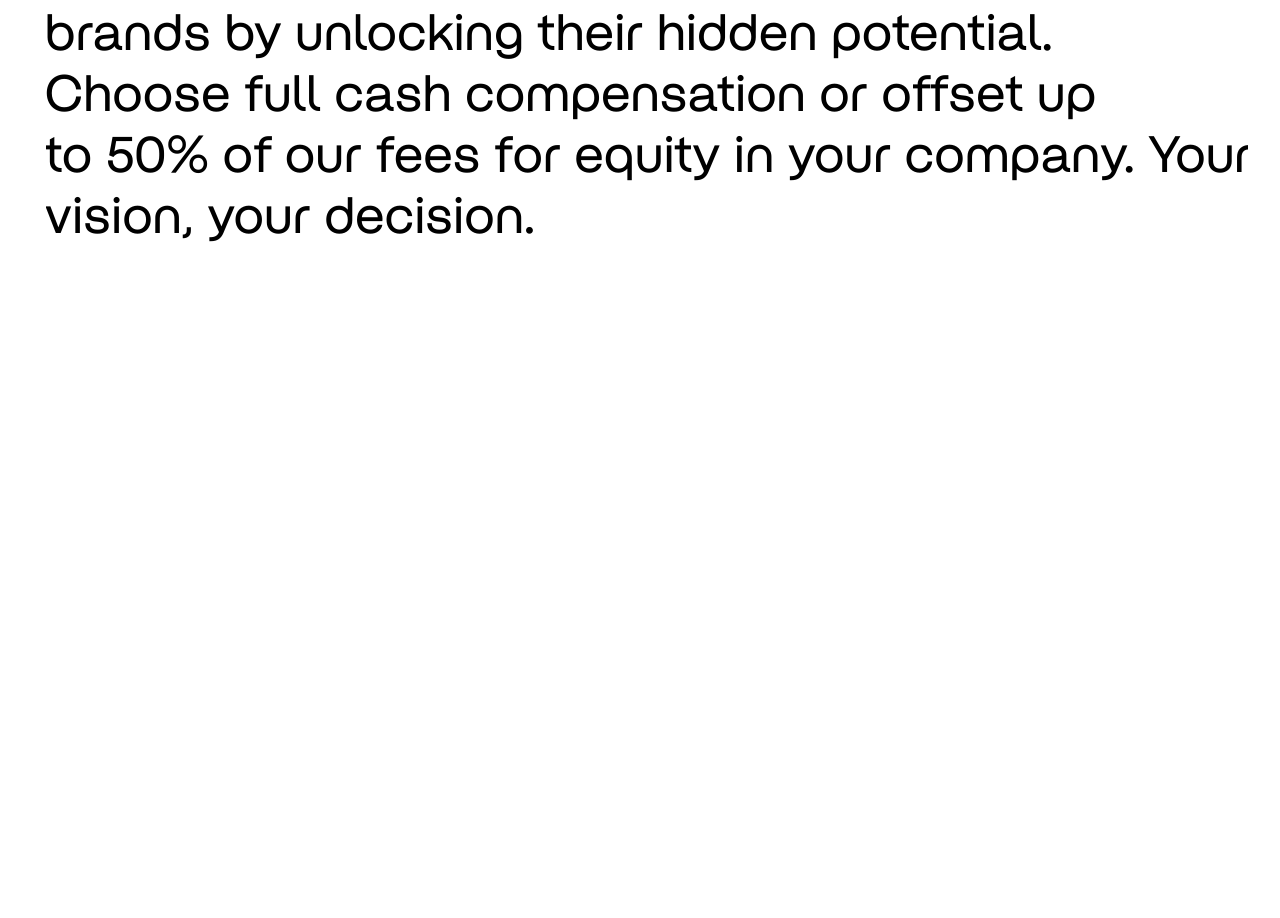
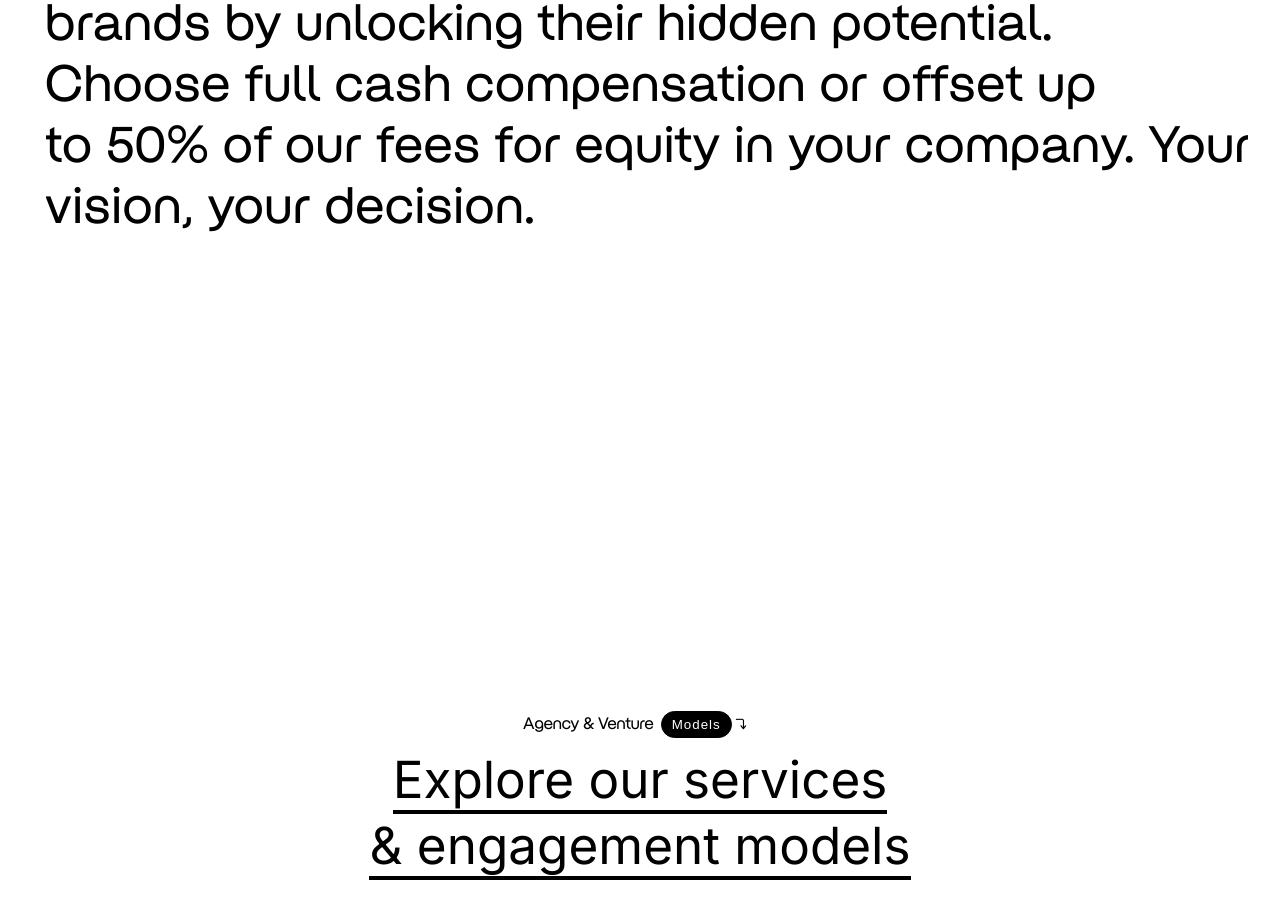
Before and after one commit to Shlok2927/rejouicecClone, a Next.js app: page / in a window 1280 px wide. Shown: the part 1126-2044 px from the top of the page. Before the commit the page ends 1608 px from the top, so only its background shows below. Built offline with nearby package versions, Linux system fonts and the light colour scheme.

Commit message:
Third page has been created and some modifications are needed

```diff
--- a/app/Components/Secondpage/Secondpage.js
+++ b/app/Components/Secondpage/Secondpage.js
@@ -2,11 +2,9 @@
 import React, { useLayoutEffect } from "react";
 import gsap from "gsap";
 import ScrollTrigger from "gsap/ScrollTrigger";
-import "../../../node_modules/locomotive-scroll/dist/locomotive-scroll.css";
 import "./SecondPage.css";
 
-const Secondpage = () => {
-  const count = 0;
+const SecondPage = () => {
   gsap.registerPlugin(ScrollTrigger);
   let animationRestarted = false;
 
@@ -51,7 +49,7 @@ const Secondpage = () => {
     const scrollPosition = window.scrollY;
     console.log(scrollPosition);
     const startPoint = 80;
-    const endPoint = 500;
+    const endPoint = 450;
     if (
       scrollPosition > startPoint &&
       scrollPosition < endPoint &&
@@ -103,4 +101,4 @@ const Secondpage = () => {
   );
 };
 
-export default Secondpage;
+export default SecondPage;
--- /dev/null
+++ b/app/Components/Thirdpage/ThirdPage.css
@@ -0,0 +1,76 @@
+* {
+  margin: 0;
+  padding: 0;
+  box-sizing: border-box;
+}
+div#thirdContainer {
+  position: relative;
+  bottom: 4vh;
+  width: 100%;
+  height: 85vh;
+  display: flex;
+  flex-direction: column;
+  justify-content: center;
+  align-items: center;
+}
+div#thirdCenterTop {
+  display: flex;
+  justify-content: center;
+  align-items: center;
+  gap: 1%;
+  font-family: "rejouice";
+  font-size: 1.3vw;
+  font-weight: 100;
+}
+div#thirdCenterTop button {
+  border: 1px solid black;
+  background-color: black;
+  color: white;
+  border-radius: 14px;
+  padding: 5px 10px;
+  letter-spacing: 1px;
+}
+div#thirdCenterTop img {
+  width: 2.5%;
+  position: relative;
+  right: 1%;
+}
+div#thirdCenterLink {
+  position: relative;
+  top: 10px;
+  width: 43%;
+  display: flex;
+  flex-direction: column;
+  justify-content: center;
+  align-items: center;
+  gap: 10%;
+  overflow: hidden;
+}
+div#thirdCenterLink > span {
+  position: relative;
+  font-size: 4vw;
+  /* border-bottom: 4px solid black; */
+}
+div#thirdCenterLink:hover div#dotContainer {
+  position: absolute;
+  z-index: 2;
+  top: 44%;
+  width: 12%;
+  height: 57.3%;
+  transform: translate(-450%, 0) skewX(-20deg);
+  border-block: 15px solid rgb(255, 255, 255);
+  transition: all 0.3s linear;
+  animation: haha 0.6s ease-out;
+}
+@keyframes haha {
+  from {
+    border-block: 15px solid rgb(255, 255, 255);
+
+    transform: translate(-440%, 0) skewX(-20deg);
+  }
+  to {
+    border-block: 15px solid rgb(255, 255, 255);
+
+    transform: translate(440%, 0) skewX(20deg);
+  }
+}
--- /dev/null
+++ b/app/Components/Thirdpage/ThirdPage.js
@@ -0,0 +1,51 @@
+"use client";
+import React, { useLayoutEffect } from "react";
+import gsap from "gsap";
+import ScrollTrigger from "gsap/ScrollTrigger";
+import "../Thirdpage/ThirdPage.css";
+const ThirdPage = () => {
+  gsap.registerPlugin(ScrollTrigger);
+  let animationRestarted = false;
+
+  const animatedthird = () => {
+    let timeline = gsap.timeline({
+      scrollTrigger: {
+        trigger: "#thirdContainer",
+        start: "100px center",
+        end: "280px center",
+      },
+    });
+    timeline.fromTo(
+      "#thirdCenterLink span",
+      { opacity: 0, y: 50, borderBottom: "0px solid black" },
+      {
+        opacity: 1,
+        y: 0,
+        ease: "power1.in",
+        borderBottom: "4px solid black",
+        stagger: 0.15,
+      },
+      "-=.15"
+    );
+  };
+  useLayoutEffect(() => {
+    animatedthird();
+  }, []);
+  return (
+    <>
+      <div id="thirdContainer">
+        <div id="thirdCenterTop">
+          Agency & Venture <button>Models</button>
+          <img src="./right-down.png" />
+        </div>
+        <div id="thirdCenterLink">
+          <div id="dotContainer"></div>
+          <span id="thirdCenterLinkTop">Explore our services</span>
+          <span id="thirdCenterLinkBottom">& engagement models</span>
+        </div>
+      </div>
+    </>
+  );
+};
+
+export default ThirdPage;
--- a/app/page.js
+++ b/app/page.js
@@ -1,8 +1,8 @@
 "use client";
 import React, { useEffect } from "react";
 import FirstPage from "./Components/Firstpage/FirstPage";
-import Secondpage from "./Components/Secondpage/Secondpage";
-
+import SecondPage from "./Components/Secondpage/Secondpage";
+import ThirdPage from "./Components/Thirdpage/ThirdPage";
 const page = () => {
   useEffect(() => {
     (async () => {
@@ -20,7 +20,8 @@ const page = () => {
   return (
     <>
       <FirstPage />
-      <Secondpage />
+      <SecondPage />
+      <ThirdPage />
     </>
   );
 };
```
Also changed, not shown: public/right-down.png (added).
